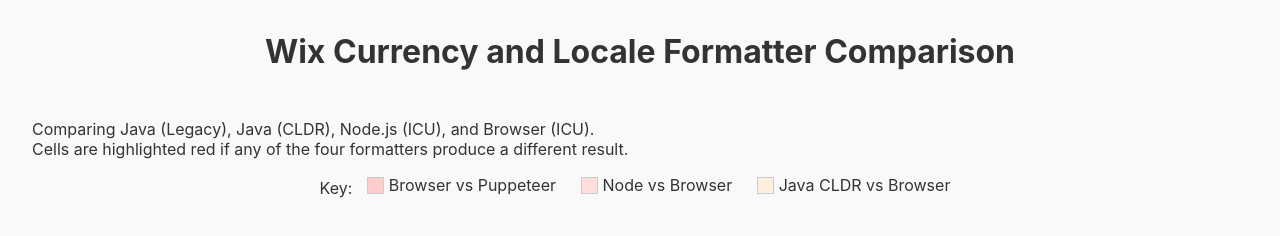
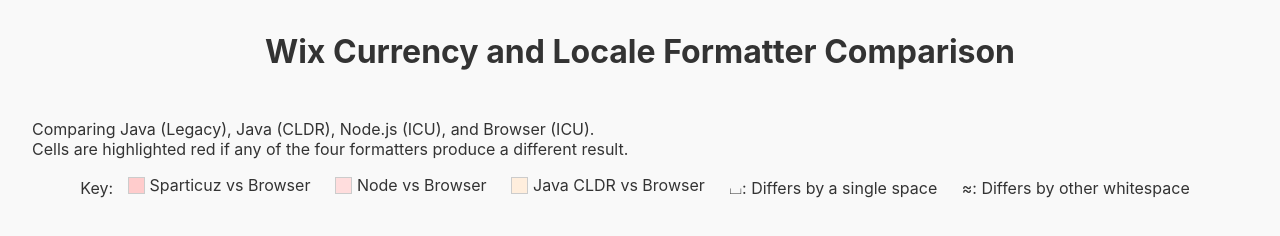
Before and after one commit to david-pe/currency-formatter-diff, a website: page public/index.html in a window 1280 px wide. Drawn offline with Linux system fonts and the light colour scheme; no server answers.

Commit message:
docs: update UI key to include all symbols

```diff
--- a/public/index.html
+++ b/public/index.html
@@ -12,9 +12,11 @@
 
     <div id="color-key">
         <span>Key:</span>
-        <span class="key-item"><span class="color-box mismatch-dark-red"></span>Browser vs Puppeteer</span>
+        <span class="key-item"><span class="color-box mismatch-dark-red"></span>Sparticuz vs Browser</span>
         <span class="key-item"><span class="color-box mismatch-red"></span>Node vs Browser</span>
         <span class="key-item"><span class="color-box mismatch-orange"></span>Java CLDR vs Browser</span>
+        <span class="key-item">⌴: Differs by a single space</span>
+        <span class="key-item">≈: Differs by other whitespace</span>
     </div>
 
     <table id="comparison-table">
```
